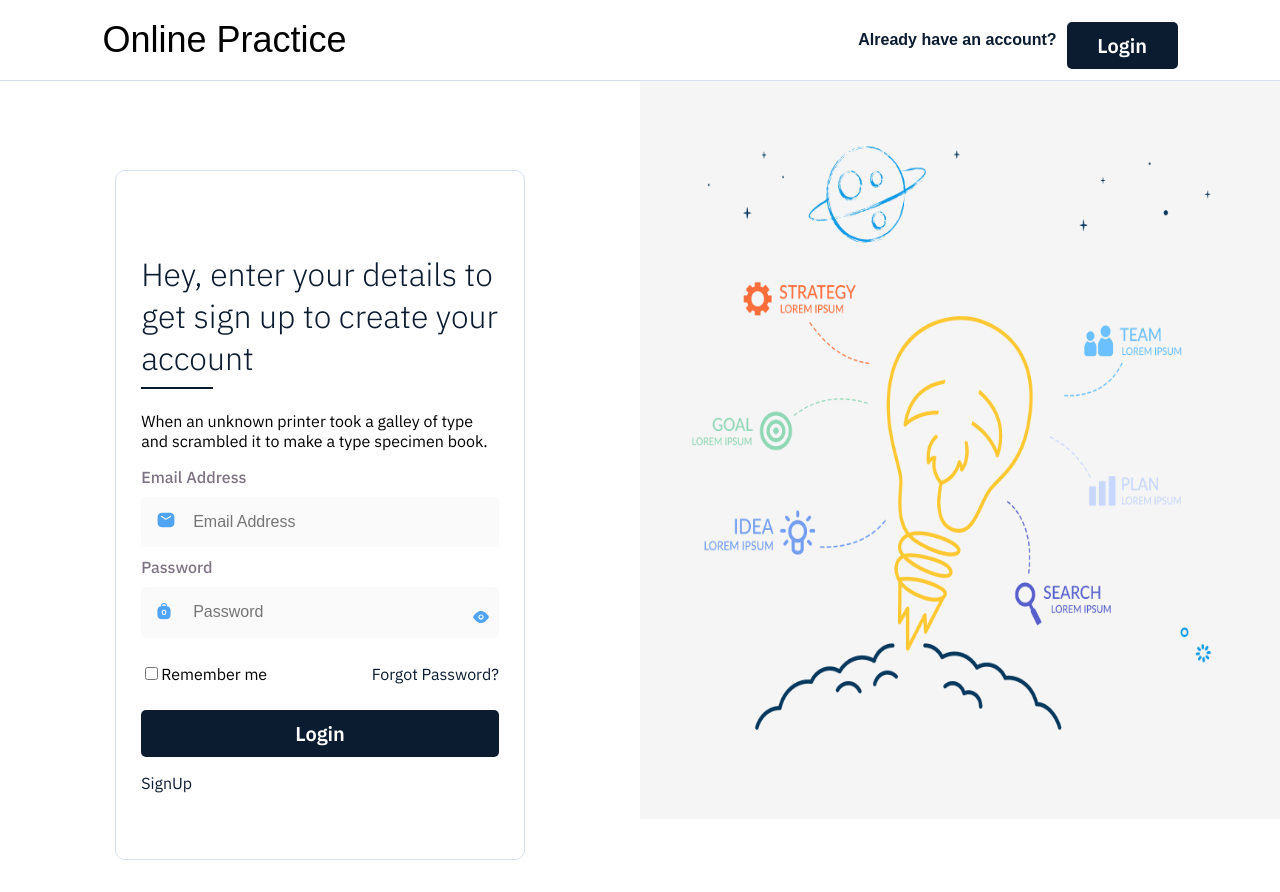
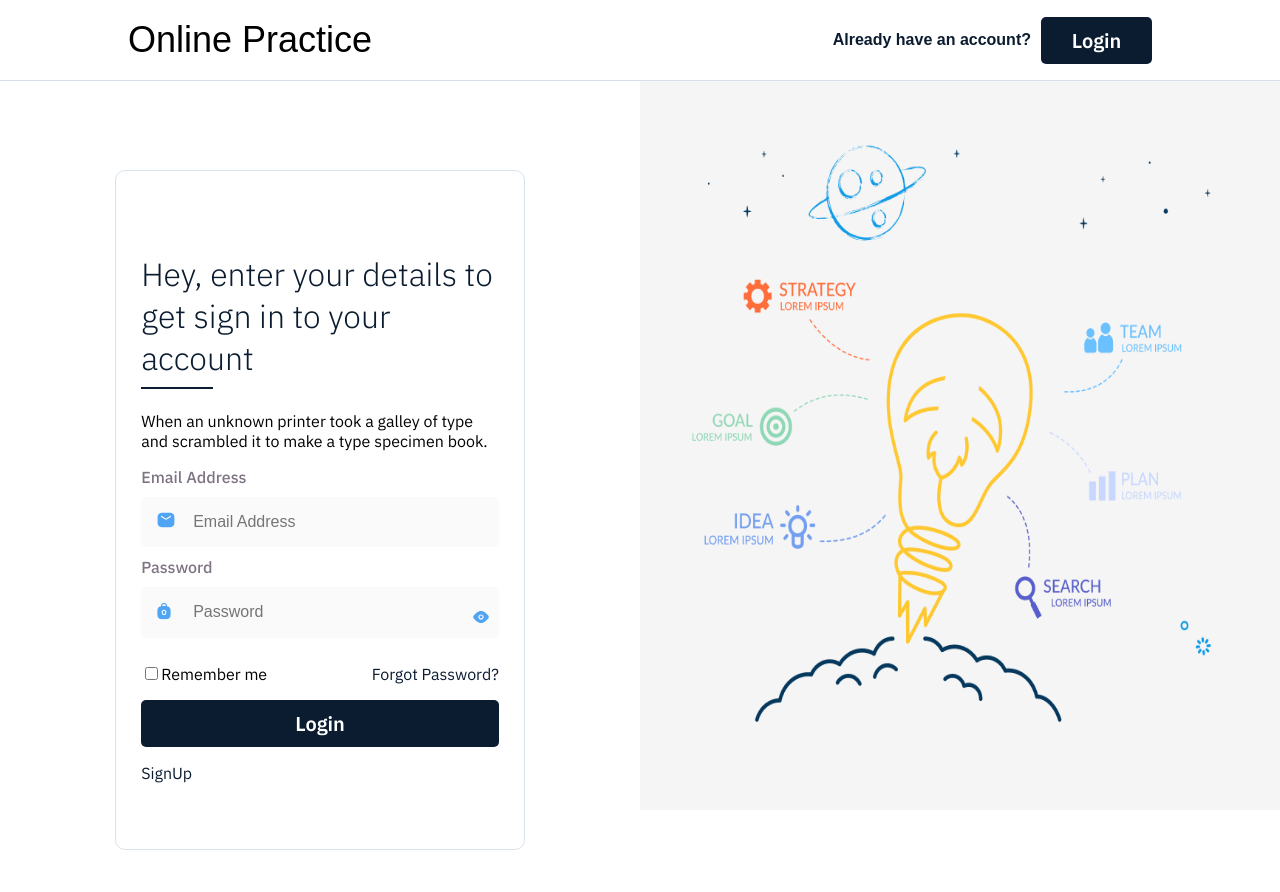
Before and after one commit to Nsingh0007/OPuser, a React (Create React App) app: page /auth in a window 1280 px wide. Built offline with nearby package versions, Linux system fonts and the light colour scheme.

Commit message:
login changes

```diff
--- a/package.json
+++ b/package.json
@@ -19,7 +19,7 @@
     "yup": "^0.32.11"
   },
   "scripts": {
-    "start": "set PORT=8080  && react-scripts start",
+    "start": "react-scripts start",
     "build": "react-scripts build",
     "test": "react-scripts test",
     "eject": "react-scripts eject"
--- a/src/App.css
+++ b/src/App.css
@@ -78,13 +78,12 @@
 }
 
 header {
-    /* padding: 1rem 0 0rem 5.5rem; */
   display: flex;
   justify-content: space-between;
   align-items: center;
   height: 10%;
-    padding: 0px 8%;
   border-bottom: 1px solid #d9deec;
+  padding: 0 10% 0 10%;
 }
 
 @media screen and (max-width: 480px) {
@@ -185,3 +184,9 @@
         background: #691c82;
         cursor: pointer;
     } */
+
+@media screen and (max-width: 375px) {
+  header {
+    width: 117%;
+  }
+}
--- a/src/Pages/auth/login/index.js
+++ b/src/Pages/auth/login/index.js
@@ -4,24 +4,26 @@ import * as Yup from "yup";
 import { EyeIcon, MailIcon, PasswordIcon } from '../../../assets/icon/inputIcon';
 import { emailregex, passwordRegex } from '../../../assets/regex';
 import CustomButton from '../../../customComponents/button/customButton';
+import CustomCard from '../../../customComponents/card/CustomCard';
 import CustomInput from '../../../customComponents/customTextInput';
-import FormFooter from '../../../customComponents/form-footer/form-footer';
 import UnderLineText from '../../../customComponents/under-line-text/underLineText';
 import { ThemeColors } from '../../../theme/theme';
-import CustomCard from '../../../customComponents/card/CustomCard';
+import { Formik } from "formik";
 
-import { Formik } from "formik";
+/* eslint-disable */
 const LoginPage = ({ auth, setAuth, setHeight, height }) => {
   const { innerWidth: width } = window;
   const navigate = useNavigate();
   const pathname = useLocation()
   const from = pathname.pathname ? pathname.pathname : "/"
   console.log(from);
-  const signUp = () => {
-    console.log("innerwidth", width)
-    width <= 480 && setHeight(true)
-    navigate("sign-up")
-  }
+
+  // const signUp = () => {
+  //   console.log("innerwidth", width)
+  //   width <= 480 && setHeight(true)
+  //   navigate("sign-up")
+  // }
+
   const forgotPass = () => {
     navigate('forgot-password')
   }
@@ -52,8 +54,7 @@ const LoginPage = ({ auth, setAuth, setHeight, height }) => {
             } = props;
             return (
               <form onSubmit={handleSubmit} style={{ border: "1px solid #D9E3EE ", padding: "50px 25px", borderRadius: "10px" }}>
-
-                <UnderLineText text='Hey, enter your details to get sign up to create your account' subText='When an unknown printer took a galley of type and scrambled it to make a type specimen book.' />
+                <UnderLineText text='Hey, enter your details to get sign in to your account' subText='When an unknown printer took a galley of type and scrambled it to make a type specimen book.' />
                 <CustomInput name="email" id="email" onChange={handleChange} placeholder="Email Address" type="email" label="Email Address" lefticon={<MailIcon />} righticon={""} />
                 {errors.email && touched.email && (<div className="input-feedback">{errors.email}</div>)}
                 <CustomInput name="password" id="passowrd" onChange={handleChange} placeholder="Password" label="Password" lefticon={<PasswordIcon />} righticon={<EyeIcon />} />
--- a/src/Pages/auth/signup/index.js
+++ b/src/Pages/auth/signup/index.js
@@ -2,13 +2,12 @@ import { Formik } from 'formik';
 import React, { useEffect } from 'react';
 import { useNavigate } from 'react-router-dom';
 import * as Yup from "yup";
-import { ClassIcon, EyeIcon, MailIcon, PasswordIcon, Phonenumber, UserIcon } from '../../../assets/icon/inputIcon';
+import { EyeIcon, MailIcon, PasswordIcon, Phonenumber, UserIcon } from '../../../assets/icon/inputIcon';
 import { emailregex, passwordRegex } from '../../../assets/regex';
 import CustomButton from '../../../customComponents/button/customButton';
 import CustomCard from '../../../customComponents/card/CustomCard';
 import CustomInput from '../../../customComponents/customTextInput';
 import FormFooter from '../../../customComponents/form-footer/form-footer';
-import CustomSelect from '../../../customComponents/select/customeSelect';
 import UnderLineText from '../../../customComponents/under-line-text/underLineText';
 export default function Signup({ setHeight, height, width }) {
   const navigate = useNavigate();
@@ -21,10 +20,9 @@ export default function Signup({ setHeight, height, width }) {
     setHeight(false)
     navigate("/")
   }
-  const options = ["Class12", "Class11", "Class10"];
   return (
     <>
-      <div className='section'>
+      <div className='section' style={{ border: "1px solid #D9E3EE", borderRadius: "20px" }}>
         <UnderLineText text='Hey, enter your details to get sign up to create your account' subText='when an unknown printer took a galley of type and scrambled it to make a type specimen book.' />
         <CustomCard>
           <Formik
--- a/src/common/baseLayout.css
+++ b/src/common/baseLayout.css
@@ -64,12 +64,12 @@ select {
   min-width: 298.55px;
 }
 
-@media screen and (min-width: 660px) and (max-width: 1000px) {
+@media screen and (min-width: 750px) and (max-width: 1000px) {
   .left-flex {
     padding-inline: min(13%, 3vw);
   }
 }
-@media screen and (max-width: 660px) {
+@media screen and (max-width: 750px) {
   .outerflex {
     grid-template-columns: 1fr;
   }
--- a/src/common/baseLayout.js
+++ b/src/common/baseLayout.js
@@ -9,7 +9,6 @@ import OtpPage from '../Pages/auth/password/otp';
 import ResetPage from '../Pages/auth/password/reset';
 import SignUpPage from '../Pages/auth/signup';
 import UploadPage from '../Pages/auth/uploadPhoto';
-import { ThemeColors } from '../theme/theme';
 import "./baseLayout.css";
 
 export function BaseLayout({ height }) {
@@ -19,10 +18,8 @@ export function BaseLayout({ height }) {
       <Header />
       <div className='outerflex'>
         <div className='left-flex ' >
-
           <div className="container-flex"><Outlet /></div>
         </div>
-
         <img src={img} alt="" className='right-flex' />
       </div>
 
--- a/src/customComponents/customTextInput/indexCss.js
+++ b/src/customComponents/customTextInput/indexCss.js
@@ -29,7 +29,6 @@ border: none;
 border-radius: 5px;
 color: white;
 padding: 10px;
-margin-top:10px;
 text-decoration: none;
 font-size: 20px;
 font-family: SemiBold;
--- a/src/navigations/header.js
+++ b/src/navigations/header.js
@@ -1,6 +1,5 @@
 import React from "react";
 import CustomButton from "../customComponents/button/customButton";
-import UnderLineText from "../customComponents/under-line-text/underLineText";
 import "../navigations/header.css";
 export default function Header() {
     return (
@@ -8,8 +7,7 @@ export default function Header() {
             <div className="logoTest">Online Practice</div>
             <div className="H-btn">
                 <div className="H-test">Already have an account?</div>
-
-                <CustomButton marginTop="0px" width="111px" title="Login" type="submit" />
+                <CustomButton width="111px" title="Login" type="submit" />
             </div>
         </header>
     );
```
Lines whose indentation alone changed are shown as unchanged.
